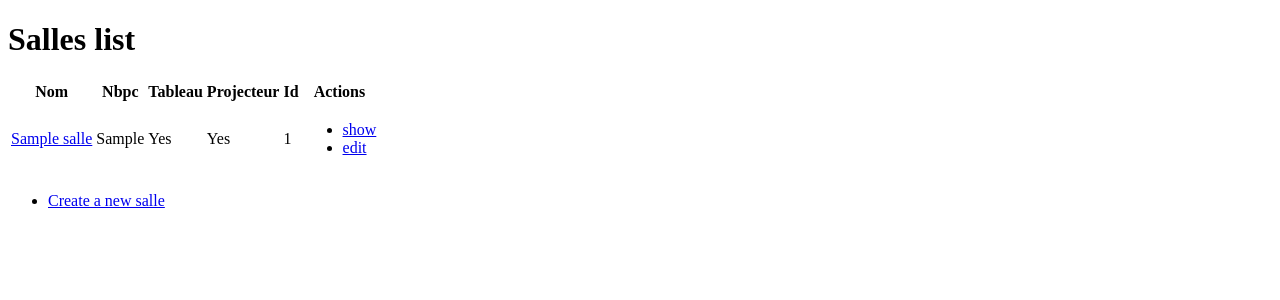
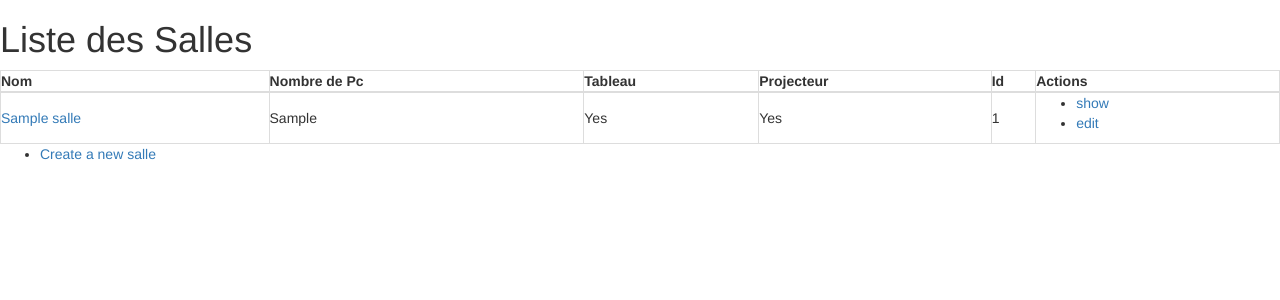
Before and after one commit to florenthoudayer/ProjetWEBGestionSalles, a Symfony app: template app/Resources/views/salles/index.html.twig in a window 1280 px wide. Shown: the top 300 px of the page. Run offline with Twig, Linux system fonts and the light colour scheme; the template is opened without the code that fills it: most values are stand-ins (such as "Sample title", 1, 10 or a date in 2020); some libraries are stand-ins or nearby versions.

Commit message:
Commit base projet v.3

```diff
--- a/app/Resources/views/base.html.twig
+++ b/app/Resources/views/base.html.twig
@@ -5,6 +5,20 @@
         <title>{% block title %}Welcome!{% endblock %}</title>
         {% block stylesheets %}{% endblock %}
         <link rel="icon" type="image/x-icon" href="{{ asset('favicon.ico') }}" />
+        <!-- Latest compiled and minified CSS -->
+        <link rel="stylesheet" href="https://maxcdn.bootstrapcdn.com/bootstrap/3.3.7/css/bootstrap.min.css" integrity="sha384-BVYiiSIFeK1dGmJRAkycuHAHRg32OmUcww7on3RYdg4Va+PmSTsz/K68vbdEjh4u" crossorigin="anonymous">
+
+        <!-- Optional theme -->
+        <link rel="stylesheet" href="https://maxcdn.bootstrapcdn.com/bootstrap/3.3.7/css/bootstrap-theme.min.css" integrity="sha384-rHyoN1iRsVXV4nD0JutlnGaslCJuC7uwjduW9SVrLvRYooPp2bWYgmgJQIXwl/Sp" crossorigin="anonymous">
+
+        <link rel="stylesheet" type="text/css" href="//cdn.datatables.net/1.10.13/css/jquery.dataTables.css">
+
+        <script type="text/javascript" charset="utf8" src="//cdn.datatables.net/1.10.13/js/jquery.dataTables.js"></script>
+        <!-- Latest compiled and minified JavaScript -->
+        <script src="https://maxcdn.bootstrapcdn.com/bootstrap/3.3.7/js/bootstrap.min.js" integrity="sha384-Tc5IQib027qvyjSMfHjOMaLkfuWVxZxUPnCJA7l2mCWNIpG9mGCD8wGNIcPD7Txa" crossorigin="anonymous"></script>
+
+        <script src="https://code.jquery.com/jquery-3.1.1.min.js" integrity="sha256-hVVnYaiADRTO2PzUGmuLJr8BLUSjGIZsDYGmIJLv2b8=" crossorigin="anonymous"></script>
+
     </head>
     <body>
         {% block body %}{% endblock %}
--- a/app/Resources/views/formation/index.html.twig
+++ b/app/Resources/views/formation/index.html.twig
@@ -1,9 +1,9 @@
 {% extends 'base.html.twig' %}
 
 {% block body %}
-    <h1>Formations list</h1>
+    <h1>Liste des Formations</h1>
 
-    <table>
+    <table class="table-bordered" style="width: 100%;">
         <thead>
             <tr>
                 <th>Formation</th>
--- a/app/Resources/views/matiere/index.html.twig
+++ b/app/Resources/views/matiere/index.html.twig
@@ -1,9 +1,9 @@
 {% extends 'base.html.twig' %}
 
 {% block body %}
-    <h1>Matieres list</h1>
+    <h1>Liste des Matieres</h1>
 
-    <table>
+    <table class="table-bordered" style="width: 100%;">
         <thead>
             <tr>
                 <th>Matiere</th>
--- a/app/Resources/views/reservation/index.html.twig
+++ b/app/Resources/views/reservation/index.html.twig
@@ -1,9 +1,9 @@
 {% extends 'base.html.twig' %}
 
 {% block body %}
-    <h1>Reservations list</h1>
+    <h1>Liste des Reservations</h1>
 
-    <table>
+    <table class="table-bordered" style="width: 100%;">
         <thead>
             <tr>
                 <th>Datedebut</th>
--- a/app/Resources/views/salles/index.html.twig
+++ b/app/Resources/views/salles/index.html.twig
@@ -1,13 +1,13 @@
 {% extends 'base.html.twig' %}
 
 {% block body %}
-    <h1>Salles list</h1>
+    <h1>Liste des Salles</h1>
 
-    <table>
+    <table class="table-bordered" style="width: 100%;">
         <thead>
             <tr>
                 <th>Nom</th>
-                <th>Nbpc</th>
+                <th>Nombre de Pc</th>
                 <th>Tableau</th>
                 <th>Projecteur</th>
                 <th>Id</th>
--- a/app/Resources/views/titre/index.html.twig
+++ b/app/Resources/views/titre/index.html.twig
@@ -1,9 +1,9 @@
 {% extends 'base.html.twig' %}
 
 {% block body %}
-    <h1>Titres list</h1>
+    <h1>Listes des Titres</h1>
 
-    <table>
+    <table class="table-bordered" style="width: 100%;">
         <thead>
             <tr>
                 <th>Titre</th>
--- a/app/Resources/views/utilisateur/index.html.twig
+++ b/app/Resources/views/utilisateur/index.html.twig
@@ -1,14 +1,14 @@
 {% extends 'base.html.twig' %}
 
 {% block body %}
-    <h1>Utilisateurs list</h1>
+    <h1>Liste des Utilisateurs</h1>
 
-    <table>
+    <table id="myUserTable" class="table-bordered" style="width: 100%;">
         <thead>
             <tr>
                 <th>Nom</th>
                 <th>Prenom</th>
-                <th>Mdp</th>
+                <th>Password</th>
                 <th>Actif</th>
                 <th>Id</th>
                 <th>Actions</th>
--- a/app/Resources/views/utilisateur/show.html.twig
+++ b/app/Resources/views/utilisateur/show.html.twig
@@ -3,7 +3,7 @@
 {% block body %}
     <h1>Utilisateur</h1>
 
-    <table>
+    <table class="table">
         <tbody>
             <tr>
                 <th>Nom</th>
@@ -14,7 +14,7 @@
                 <td>{{ utilisateur.prenom }}</td>
             </tr>
             <tr>
-                <th>Mdp</th>
+                <th>Password</th>
                 <td>{{ utilisateur.mdp }}</td>
             </tr>
             <tr>
@@ -41,4 +41,5 @@
             {{ form_end(delete_form) }}
         </li>
     </ul>
+
 {% endblock %}
--- a/app/config/config.yml
+++ b/app/config/config.yml
@@ -39,6 +39,8 @@ framework:
 twig:
     debug:            "%kernel.debug%"
     strict_variables: "%kernel.debug%"
+    form_themes:
+        - "bootstrap_3_layout.html.twig"
 
 # Doctrine Configuration
 doctrine:
```
